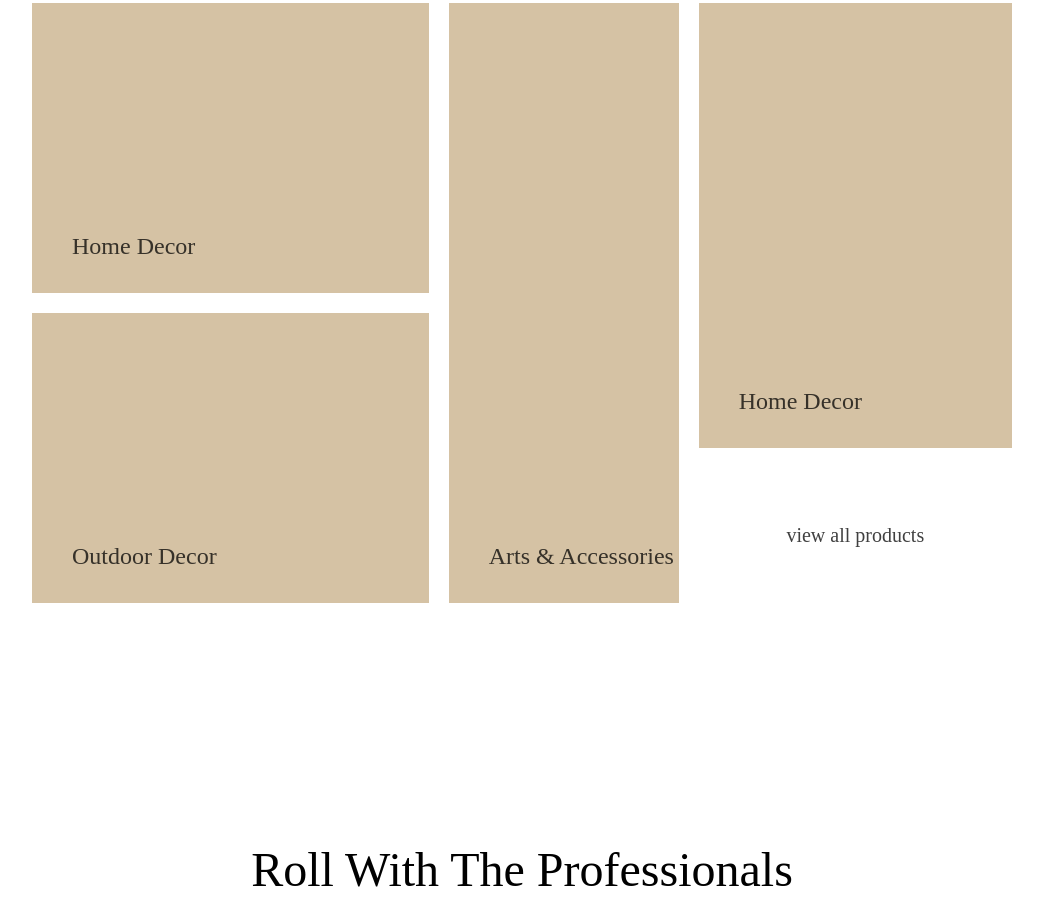
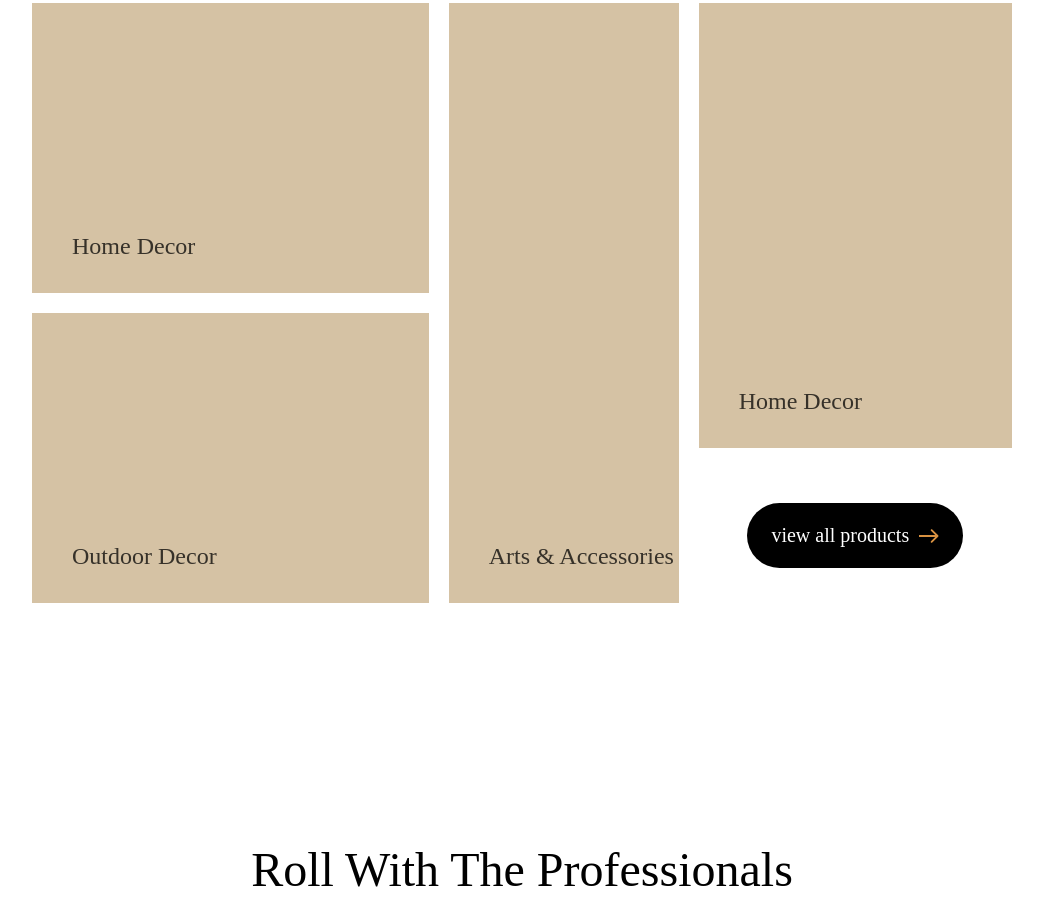
Before and after one commit to layefaa/bambuu, an Astro site: page / in a window 1280 px wide. Shown: the part 1900-2797 px from the top of the page, without its empty margins (118-1161 px from the left). Built offline with nearby package versions, Linux system fonts and the light colour scheme; Astro itself is replaced by a stand-in of ours.

Commit message:
ui : chnaged buttons

```diff
--- a/src/components/atoms/Button.tsx
+++ b/src/components/atoms/Button.tsx
@@ -6,11 +6,11 @@ const Button = ({ label, onClick, type = 'button', active, isLoading, isSuccess,
 		case 'button':
 			return (
 				<button onClick={onClick}
-								className={`px-[1.6rem] py-[1rem] font-[400] text-20 relative rounded group overflow-hidden text-bb-primary-white bg-bb-secondary-black inline-flex rounded-[60px] items-center`}>
+								className={`px-[2.4rem] py-[1.6rem] font-[400] text-20 relative rounded group overflow-hidden text-bb-primary-white bg-bb-secondary-black inline-flex rounded-[60px] items-center`}>
         <span
 					className='absolute top-0 left-0 flex w-0 h-full mb-0 transition-all duration-500 ease-out transform translate-x-0 bg-ce-secondary-white group-hover:w-full '></span>
 					<span className='relative group-hover:text-ce-primary-black'> {label}</span>
-					<svg width='13' height='10' viewBox='0 0 13 10'
+					<svg width='20' height='20' viewBox='0 0 13 10'
 							 className={'relative ml-[1rem] fill-bb-dark-brown group-hover:fill-ce-primary-black'}
 							 xmlns='http://www.w3.org/2000/svg'>
 						<path
--- a/src/components/templates/FeaturedProjects.astro
+++ b/src/components/templates/FeaturedProjects.astro
@@ -1,6 +1,7 @@
 ---
 import { featuredProjects } from '@content/index'
-import FeaturedProjectItem from '../organisms/FeaturedProjectItem.astro'
+import FeaturedProjectItem from '@organisms/FeaturedProjectItem.astro'
+import Button from '@atoms/Button'
 ---
 
 <div class='containerXPadding flex flex-col items-center'>
@@ -23,7 +24,7 @@ import FeaturedProjectItem from '../organisms/FeaturedProjectItem.astro'
 		</div>
 		<div
 			class='h-[15rem] w-full md:h-auto md:col-span-6 xl:col-span-4 md:row-span-1 xl:col-start-9 xl:row-start-4 flex items-center justify-center'>
-			<button>{featuredProjects.cta}</button>
+			<Button label={featuredProjects.cta}/>
 		</div>
 	</div>
 	<button></button>
--- a/src/components/templates/RollWithProfessional.astro
+++ b/src/components/templates/RollWithProfessional.astro
@@ -1,9 +1,11 @@
 ---
 import { rollWithSection } from '@content/index'
+import Button from '@atoms/Button'
 ---
-<div class='containerXPadding flex flex-col items-center py-[3rem] pb-[7rem] md:pb-[12rem] md:py-[5rem] xl:py-[5rem] xl:pb-[20rem]'>
+<div
+	class='containerXPadding flex flex-col items-center py-[3rem] pb-[7rem] md:pb-[12rem] md:py-[5rem] xl:py-[5rem] xl:pb-[20rem]'>
 	<h3
 		class='sectionHeader2 w-4/5 md:w-2/3 lg:w-full text-center mb-[3rem] md:mb-[5rem] xl:mb-[7rem]'>{rollWithSection.header}</h3>
 	<p class='w-4/5 md:w-2/3 xl:w-1/2 text-center mb-[5rem] md:mb-[7rem] xl:mb-[9rem]'>{rollWithSection.paragraph}</p>
-	<button>{rollWithSection.cta}</button>
+	<Button label={rollWithSection.cta} />
 </div>
```
